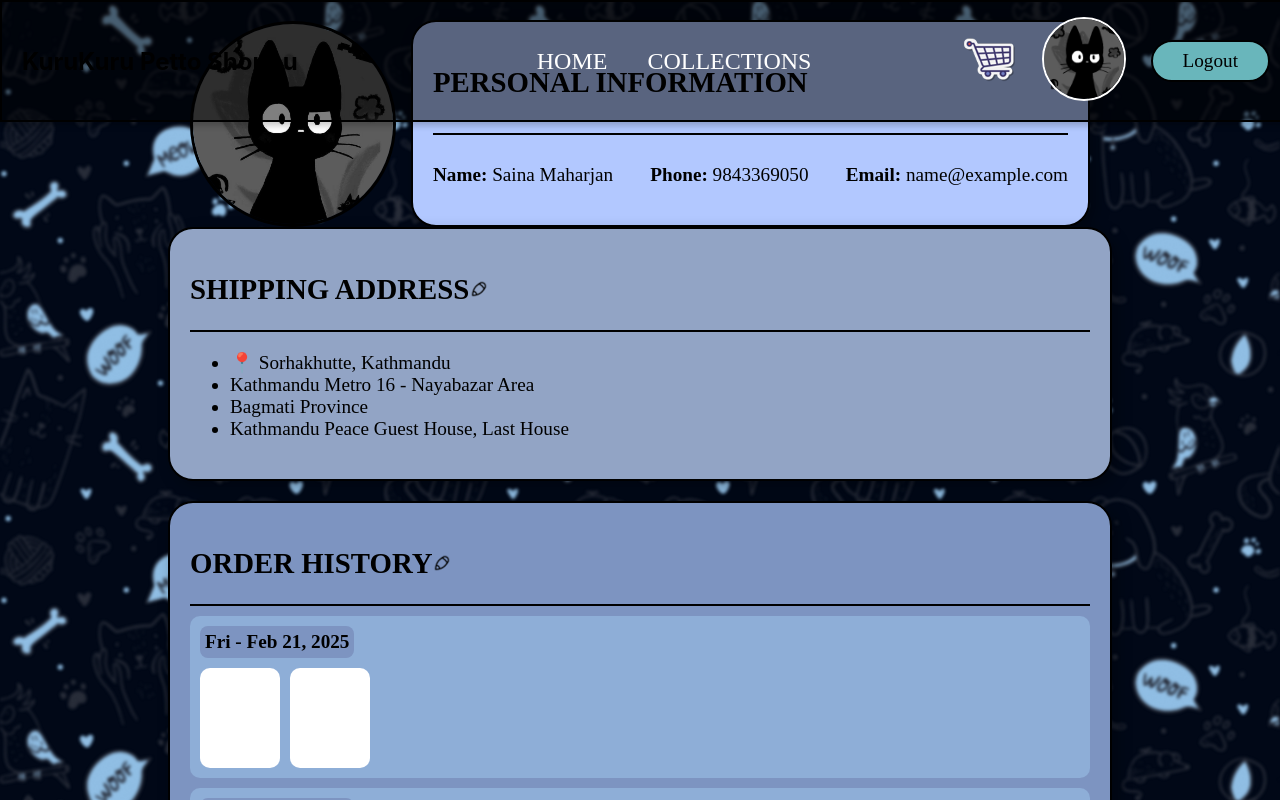
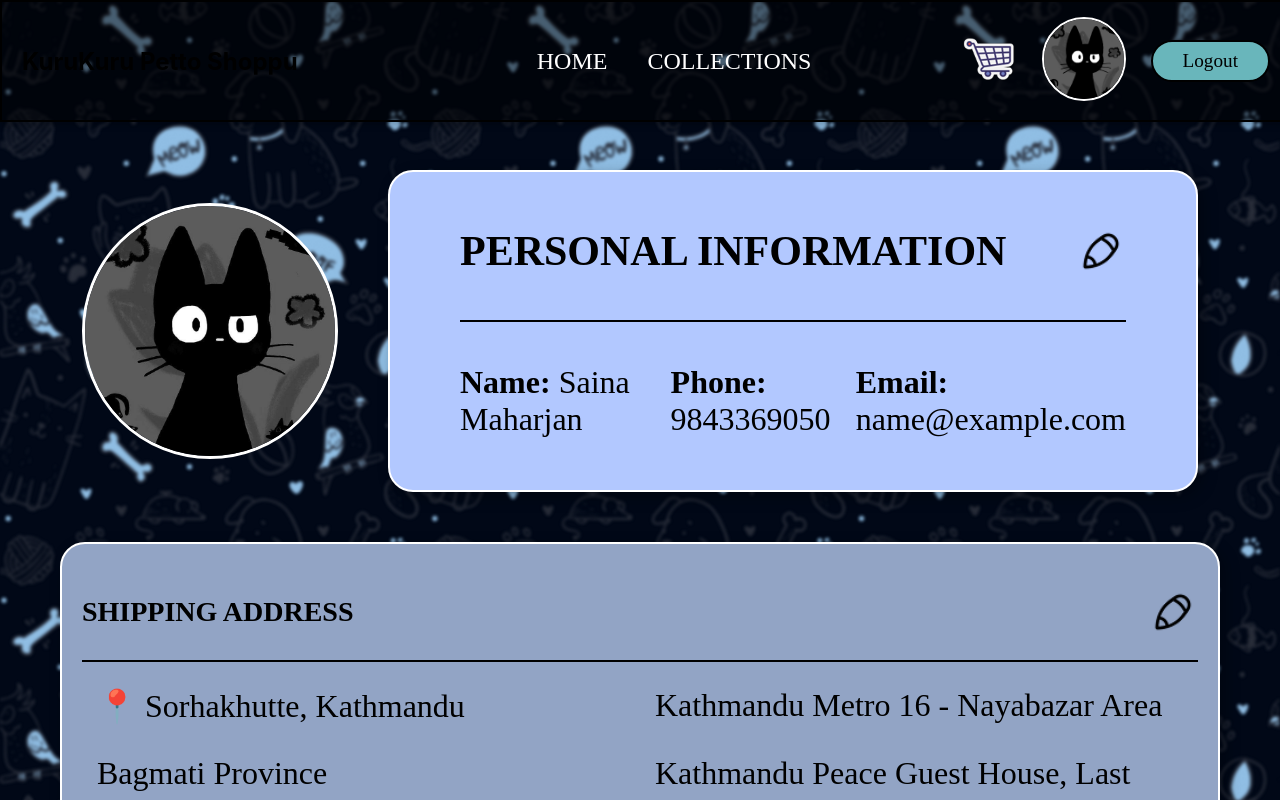
Before and after one commit to mintrgm/KuruKuru-Petto-Shoppu, a React (Create React App) app: page /login in a window 1280 px wide. Both pictures are taken after typing "name@example.com", "Sample123" into the empty fields and a click on the button "Log In". Shown: the top 800 px of the page. Built offline with nearby package versions, Linux system fonts and the light colour scheme.

Commit message:
Update Profile.css

```diff
--- a/src/components/Profile.css
+++ b/src/components/Profile.css
@@ -16,9 +16,11 @@ body {
     display: flex;
     align-items: center;
     justify-content: center;
-    gap: 15px;
-    width: 90%;
-    max-width: 900px;
+    gap: 50px;
+    width: 100%;
+    max-width: 90%;
+    margin-top: 150px;
+    margin-bottom: 50px;
   }
 
   .profile-image-container {
@@ -27,30 +29,32 @@ body {
   }
 
   .profile-pic-large {
-    width: 200px;
-    height: 200px;
+    width: 250px;
+    height: 250px;
     border-radius: 50%;
-    border: 3px solid black;
+    border: 3px solid rgb(255, 255, 255);
   }
 
   .profile-info-box {
-    font-family: 'Walter Turncoat', cursive;
-    font-size: 1.2rem;
     background: #B2C8FF;
-    padding: 20px;
-    border: 2px solid black;
+    padding: 20px 70px;
+    border: 2px solid rgb(255, 255, 255);
     border-radius: 25px;
     width: 100%;
     box-shadow: 5px 5px 15px rgba(0, 0, 0, 0.3);
   }
 
   .profile-title {
+    font-family: 'Walter Turncoat', cursive;
+    font-size: 1.75rem;
     display: flex;
     justify-content: space-between;
     align-items: center;
   }
 
   .profile-details {
+    font-family: 'Single Day', cursive;
+    font-size: 2rem;
     display: flex;
     justify-content: space-between;
   }
@@ -65,28 +69,63 @@ body {
 
   /* Shipping Address Box */
   .address-box {
-    font-family: 'Walter Turncoat', cursive;
-    font-size: 1.2rem;
     background: #92A4C5;
     padding: 20px;
-    border: 2px solid black;
+    border: 2px solid rgb(255, 255, 255);
     border-radius: 25px;
-    width: 90%;
-    max-width: 900px;
+    width: 100%;
+    max-width: 90%;
     box-shadow: 5px 5px 15px rgba(0, 0, 0, 0.3);
-    margin-bottom: 20px;
+    margin-bottom: 50px;
+  }
+
+  .address-title {
+    font-family: 'Walter Turncoat', cursive;
+    font-size: 1.75rem;
+    display: flex;
+    justify-content: space-between;
+    align-items: center;
+  }
+
+  .address-details {
+    font-family: 'Single Day', cursive;
+    font-size: 2rem;
+    display: flex;
+    justify-content: space-between;
+  }
+
+  .address-list {
+    display: flex;
+    flex-wrap: wrap;
+    list-style: none;
+    padding: 0;
+    margin: 0;
+  }
+
+  .address-list li {
+    width: 50%;
+    padding: 15px 15px;
+    box-sizing: border-box;
+  }
+
+  .order-title {
+    font-family: 'Walter Turncoat', cursive;
+    font-size: 1.75rem;
+    display: flex;
+    justify-content: space-between;
+    align-items: center;
   }
 
   /* Order History Box */
   .order-history-box {
     font-family: 'Walter Turncoat', cursive;
-    font-size: 1.2rem;
+    font-size: 1.75rem;
     background: #7d94c1;
     padding: 20px;
-    border: 2px solid black;
+    border: 2px solid rgb(255, 255, 255);
     border-radius: 25px;
-    width: 90%;
-    max-width: 900px;
+    width: 100%;
+    max-width: 90%;
     box-shadow: 5px 5px 15px rgba(0, 0, 0, 0.3);
   }
 
@@ -119,19 +158,9 @@ body {
     border-radius: 10px;
   }
 
-  /* Section Titles */
-  .section-title {
-    font-size: 1.5rem;
-    font-weight: bold;
-    color: #2b2b2b;
-    display: flex;
-    justify-content: space-between;
-    align-items: center;
-  }
-
   /* Edit Icon */
   .edit-icon {
-    width: 20px;
-    height: 20px;
+    width: 50px;
+    height: 50px;
     cursor: pointer;
   }
```
